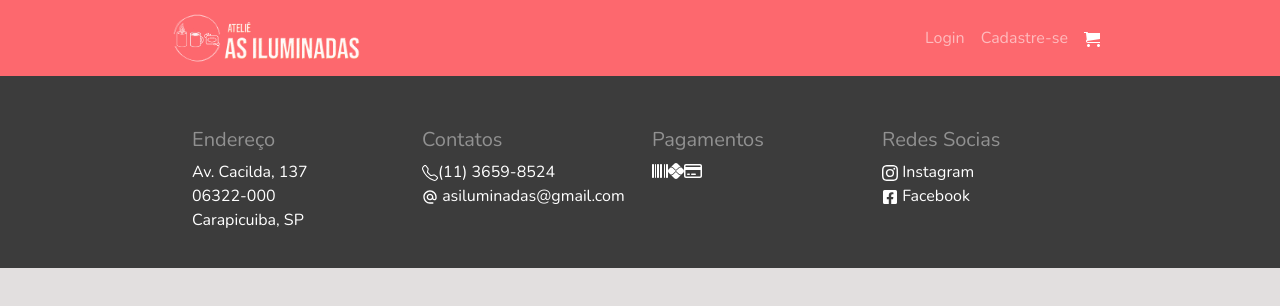
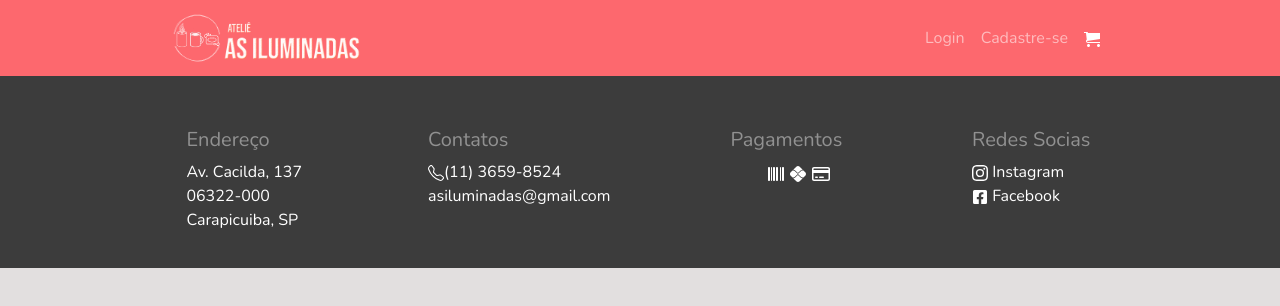
Before and after one commit to wendel92/projeto-tcc-etec, a React (Create React App) app: page /cart in a window 1280 px wide. Shown: the top 306 px of the page. Built offline with nearby package versions, Linux system fonts and the light colour scheme; a web font is replaced by a local one.

Commit message:
modificacao do rodape

```diff
--- a/src/componentes/Footer/index.js
+++ b/src/componentes/Footer/index.js
@@ -12,7 +12,8 @@ import { faBarcode } from "@fortawesome/free-solid-svg-icons";
 export default function Footer() {
   return (
     <footer>
-      <div className="container">
+      <div className="cont-foot">
+        <div className="cont-foot-2">
           <div className="row">
             {/* Coluna 1 */}
             <div className="col">
@@ -34,7 +35,7 @@ export default function Footer() {
                 </li>
                 <li>
                   <a href="asiluminadas@gmail.com">
-                  <MdOutlineAlternateEmail /> asiluminadas@gmail.com
+                    asiluminadas@gmail.com
                   </a>
                 </li>
               </ul>
@@ -42,9 +43,11 @@ export default function Footer() {
             {/* Coluna 3 */}
             <div className="col">
             <h5>Pagamentos</h5>
+              <div className="col-pag">
                 <FontAwesomeIcon icon={faBarcode} className="icons"/>
                 <FontAwesomeIcon icon={faPix} className="icons"/>
                 <FontAwesomeIcon icon={faCreditCard} className="icons"/>
+              </div>
             </div>
             {/* Coluna 4 */}
             <div className="col">
@@ -64,6 +67,7 @@ export default function Footer() {
             </div>
           </div>
         </div>
+      </div>
     </footer>
   );
 }
--- a/src/componentes/Footer/style.css
+++ b/src/componentes/Footer/style.css
@@ -16,18 +16,46 @@ footer {
   color: #fff;
   background-color: #3c3c3c;
   padding-top: 2em;
-  position: relative;
+  align-items: center;
   bottom: 0;
   width: 100%;
   height: 20%;
 }
 
+.cont-foot {
+  display: flex;
+  width: 100%;
+  align-items: center;
+  flex-wrap: wrap;
+  position: relative;
+}
+
+.cont-foot-2 {
+  width: 100%;
+  justify-content: space-around;
+  align-items: center;
+  flex-wrap: wrap;
+  position: relative;
+  margin: 0% 13% 0% 13%;
+}
+
 .row {
-  align-items: flex-start;
+  align-items: center;
+  column-gap: 6em;
+  align-items: center;
 }
 
 .col {
   align-self: flex-start;
+  column-gap: 8em;
+}
+
+.col-pag {
+  justify-content: space-around;
+  column-gap: 1em;
+  margin-left: 2em;
+  flex-direction: column;
+  padding: 3px;
 }
 
 h5 {
@@ -49,5 +77,7 @@ li, ul{
 }
 
 .icons {
-
+  align-self: flex-start;
+  padding: 3px;
+  position: relative;
 }
```
Lines whose indentation alone changed are shown as unchanged.
